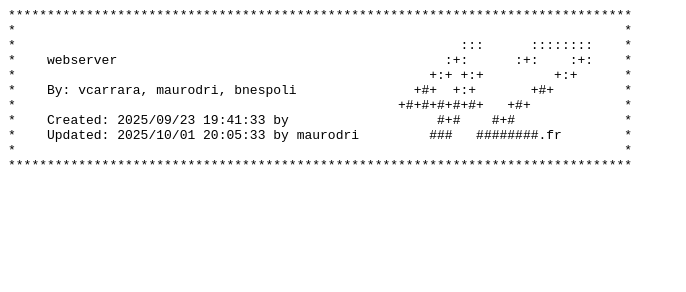
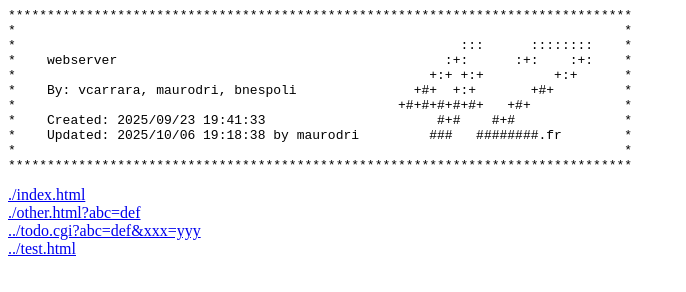
Before and after one commit to RedJocker/42spWebServer, a plain HTML site: page www/42/index.html in a window 1280 px wide. Shown: the whole page, without its empty margins (0-686 px from the left). Drawn offline with Linux system fonts and the light colour scheme.

Commit message:
Tests: automate making requests using emacs lisp script

```diff
--- a/www/42/index.html
+++ b/www/42/index.html
@@ -6,8 +6,17 @@
 *                                                     +:+ +:+         +:+      *
 *    By: vcarrara, maurodri, bnespoli               +#+  +:+       +#+         *
 *                                                 +#+#+#+#+#+   +#+            *
-*    Created: 2025/09/23 19:41:33 by                   #+#    #+#              *
-*    Updated: 2025/10/01 20:05:33 by maurodri         ###   ########.fr        *
+*    Created: 2025/09/23 19:41:33                      #+#    #+#              *
+*    Updated: 2025/10/06 19:18:38 by maurodri         ###   ########.fr        *
 *                                                                              *
 ********************************************************************************
 </pre>
+
+<a href="./index.html"> ./index.html </a>
+<br>
+<a href="./other.html?abc=def"> ./other.html?abc=def </a>
+<br>
+<a href="../todo.cgi?abc=def&xxx=yyy"> ../todo.cgi?abc=def&xxx=yyy </a>
+<br>
+<a href="../text.html"> ../test.html </a>
+<br>
```
Also changed, not shown: 1 other file.
